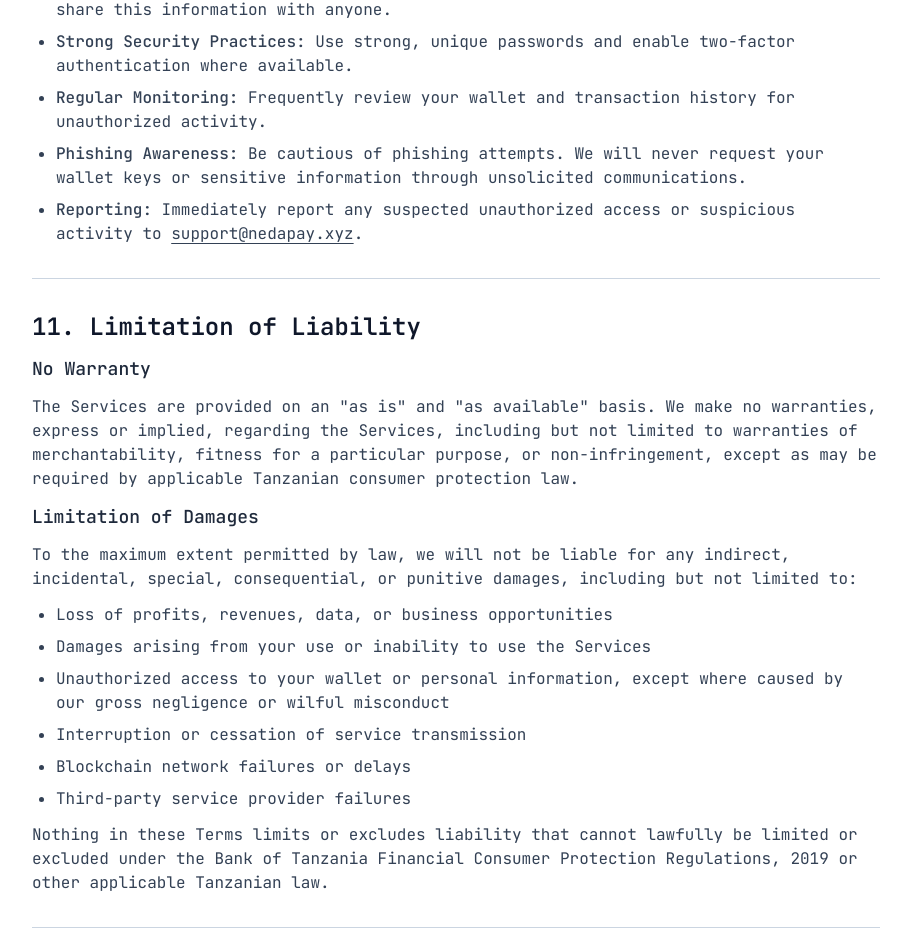
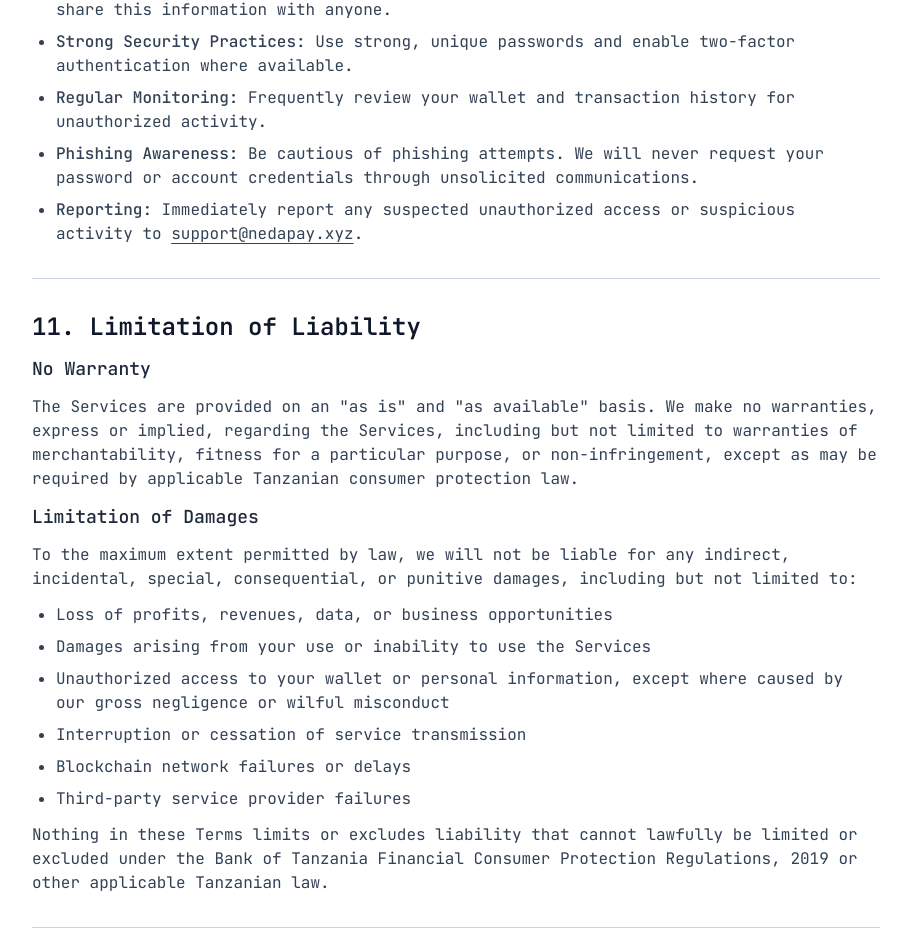
Before and after one commit to NEDA-LABS/master-landing-page-nedapay, a Next.js app: page /terms-of-service in a window 1280 px wide. Shown: the part 6114-7044 px from the top of the page, without its empty margins (184-1095 px from the left). Built offline with nearby package versions, Linux system fonts and the light colour scheme.

Commit message:
docs(legal): correct Phishing Awareness wording (credentials, not wallet keys)

```diff
--- a/app/(legal)/terms-of-service/page.tsx
+++ b/app/(legal)/terms-of-service/page.tsx
@@ -501,8 +501,8 @@ export default function TermsOfServicePage() {
           </li>
           <li>
             <span className="font-medium">Phishing Awareness:</span> Be cautious
-            of phishing attempts. We will never request your wallet keys or
-            sensitive information through unsolicited communications.
+            of phishing attempts. We will never request your password or
+            account credentials through unsolicited communications.
           </li>
           <li>
             <span className="font-medium">Reporting:</span> Immediately
```
